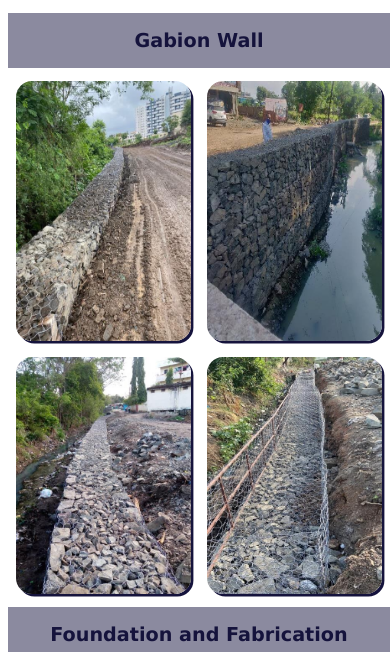
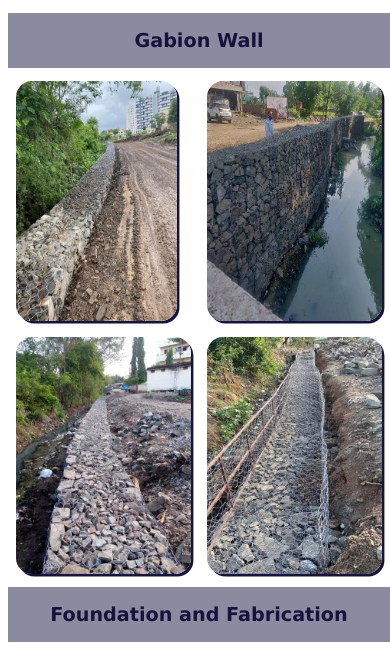
Before and after one commit to dnyand33p/vakrtundConstruction, a plain HTML site: page projects.html in a window 390 px wide. Shown: the part 162-814 px from the top of the page. Drawn offline with Linux system fonts and the light colour scheme.

Commit message:
max height for project images below 600px

```diff
--- a/style.css
+++ b/style.css
@@ -129,6 +129,11 @@ main nav.gallery ul .imgs {
   gap: 1rem;
   padding: 0.5rem;
 }
+@media screen and (max-width:600px) {
+  main nav.gallery ul .imgs img{
+    max-height: 15rem;
+  }
+}
 
 @media screen and (min-width: 920px) {
   main nav.gallery ul .imgs {
```
